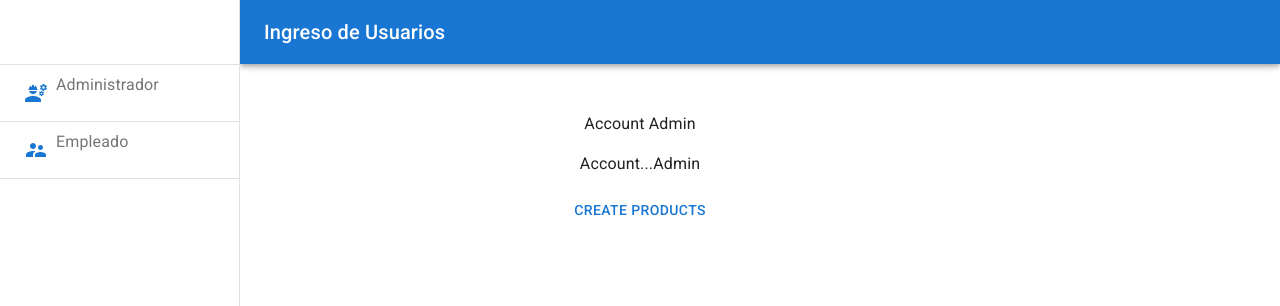
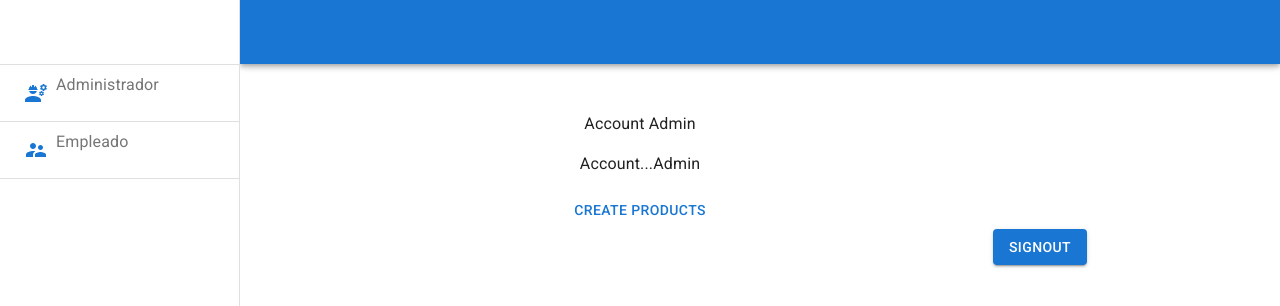
Before and after one commit to natagr23/check-in-with-qr, a React (Create React App) app: page /Pages/AdminAccount in a window 1280 px wide. Shown: the top 306 px of the page. Built offline with nearby package versions, Linux system fonts and the light colour scheme; the HTML template or start-up script is replaced by a standard one.

Commit message:
adding context for change users

```diff
--- a/src/Pages/AdminAccount.js
+++ b/src/Pages/AdminAccount.js
@@ -1,16 +1,22 @@
 import React, { useEffect, useContext } from 'react';
 import { useNavigate } from 'react-router-dom';
 import { Button, Box } from '@mui/material';
-// import { AuthContext } from '../AuthContext/AuthContext';
+import { Context } from '../Pages/Context';
 import Stack from '@mui/material/Stack';
 
 export default function AdminAccount() {
-  //   const ctx = useContext(AuthContext);
+  const ctx = useContext(Context);
+  let navigate = useNavigate();
+  const handleLogout = () => {
+    navigate('/');
+    // ctx.currentUser = null;
+  };
+  // const ctx = useContext(AuthContext);
 
-  //   let navigate = useNavigate();
-  //   useEffect(() => {
-  //     navigate('/Pages/AdminAccount');
-  //   }, [navigate]);
+  useEffect(() => {
+    navigate('/Pages/AdminAccount');
+    ctx.updateUser();
+  }, [ctx, navigate]);
   return (
     <>
       <Box
@@ -27,6 +33,14 @@ export default function AdminAccount() {
         <Stack direction="row" spacing={2}>
           <Button>Create Products</Button>
         </Stack>
+        <Button
+          sx={{ marginLeft: '800px' }}
+          variant="contained"
+          label="SignOut"
+          onClick={handleLogout}
+        >
+          SignOut{''}
+        </Button>
       </Box>
     </>
   );
--- a/src/Pages/Context.js
+++ b/src/Pages/Context.js
@@ -3,11 +3,11 @@ import React, { useState, createContext } from 'react';
 export const Context = createContext({});
 
 export const ContextProvider = (props) => {
-  const [currentUser, setCurrentUser] = useState(null);
+  const [currentUser, setCurrentUser] = useState(1);
   const [timeActive, setTimeActive] = useState(false);
 
-  const updateUser = (user) => {
-    setCurrentUser(() => user);
+  const updateUser = () => {
+    setCurrentUser(2);
   };
 
   const updateTimeActive = (timeActive) => {
--- a/src/Pages/Login.js
+++ b/src/Pages/Login.js
@@ -1,6 +1,5 @@
-import * as React from 'react';
+import React, { useContext } from 'react';
 import { Link } from 'react-router-dom';
-import Admin from './LoginAdmin';
 import PropTypes from 'prop-types';
 import AppBar from '@mui/material/AppBar';
 import Box from '@mui/material/Box';
@@ -8,18 +7,15 @@ import CssBaseline from '@mui/material/CssBaseline';
 import Divider from '@mui/material/Divider';
 import Drawer from '@mui/material/Drawer';
 import IconButton from '@mui/material/IconButton';
-import InboxIcon from '@mui/icons-material/MoveToInbox';
-import List from '@mui/material/List';
-import ListItem from '@mui/material/ListItem';
 import ListItemButton from '@mui/material/ListItemButton';
 import ListItemIcon from '@mui/material/ListItemIcon';
-import ListItemText from '@mui/material/ListItemText';
-import MailIcon from '@mui/icons-material/Mail';
 import MenuIcon from '@mui/icons-material/Menu';
 import Toolbar from '@mui/material/Toolbar';
 import Typography from '@mui/material/Typography';
 import SupervisorAccountIcon from '@mui/icons-material/SupervisorAccount';
 import EngineeringIcon from '@mui/icons-material/Engineering';
+import { Tabs, Tab, Button } from '@mui/material';
+import { Context } from '../Pages/Context';
 
 import '@fontsource/roboto/300.css';
 import '@fontsource/roboto/400.css';
@@ -29,6 +25,7 @@ import '@fontsource/roboto/700.css';
 const drawerWidth = 240;
 
 function Login(props) {
+  const ctx = useContext(Context);
   const { window } = props;
   const [mobileOpen, setMobileOpen] = React.useState(false);
 
@@ -100,9 +97,51 @@ function Login(props) {
           >
             <MenuIcon />
           </IconButton>
-          <Typography variant="h6" noWrap component="div">
-            Ingreso de Usuarios
-          </Typography>
+          {ctx.currentUser === 1 && (
+            <Tabs
+              sx={{ marginLeft: 'auto' }}
+              textColor="inherit"
+              // onChange={handleTabChange}
+              indicatorColor="secondary"
+              // value={value}
+            >
+              <Tab
+                label="Ingreso Usuarios"
+                component={Link}
+                to={'/'}
+                // value={value}
+              />
+              {/* <Typography variant="h6" noWrap component="div">
+              Ingreso de Usuarios
+            </Typography> */}
+            </Tabs>
+          )}
+          {!ctx.currentUser && (
+            <Button
+              sx={{ marginLeft: '10px' }}
+              variant="contained"
+              label="My Products"
+              component={Link}
+              to={'/'}
+              // value={value}
+            >
+              My QR{''}
+            </Button>
+            // <Tabs
+            //   sx={{ marginLeft: 'auto' }}
+            //   textColor="inherit"
+            //   // onChange={handleTabChange}
+            //   indicatorColor="secondary"
+            //   // value={value}
+            // >
+            //   <Tab
+            //     label="Portal"
+            //     component={Link}
+            //     to={'/'}
+            //     // value={value}
+            //   />
+            // </Tabs>
+          )}
         </Toolbar>
       </AppBar>
       <Box
--- a/src/Pages/LoginAdmin.js
+++ b/src/Pages/LoginAdmin.js
@@ -22,7 +22,7 @@ import { useState } from 'react';
 // } from 'firebase/auth';
 // import { auth } from '../Api/firebase-config';
 import { useNavigate } from 'react-router-dom';
-// import { AuthContext } from '../AuthContext/AuthContext';
+import { Context } from '../Pages/Context';
 
 function Copyright(props) {
   return (
@@ -45,15 +45,16 @@ function Copyright(props) {
 const theme = createTheme();
 
 export default function Admin() {
-  // const ctx = useContext(AuthContext);
+  const ctx = useContext(Context);
   const [email, setEmail] = useState('');
   const [password, setPassword] = useState('');
 
   const navigate = useNavigate();
 
   const handleSubmit = (event) => {
-    event.preventDefault();
-
+    // event.preventDefault();
+    // ctx.updateUser();
+    console.log(ctx.currentUser);
     navigate('/Pages/AdminAccount');
     // signInWithEmailAndPassword(auth, email, password)
     //   .then((response) => {
```
Also changed, not shown: src/App.js (+4 -4 lines).
